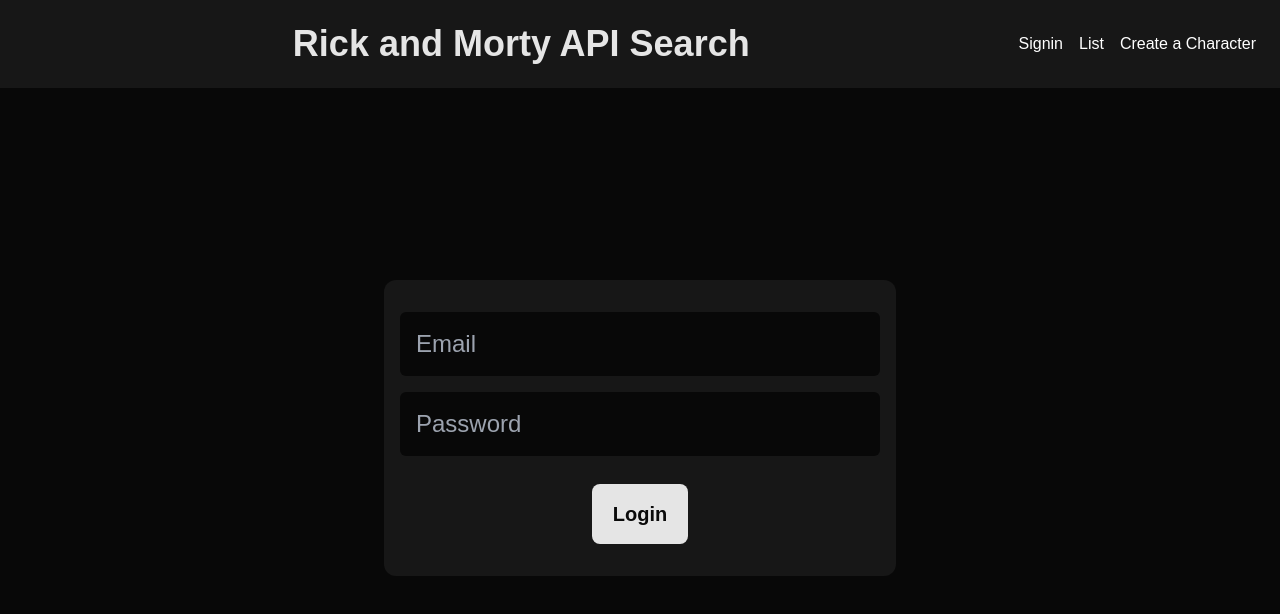
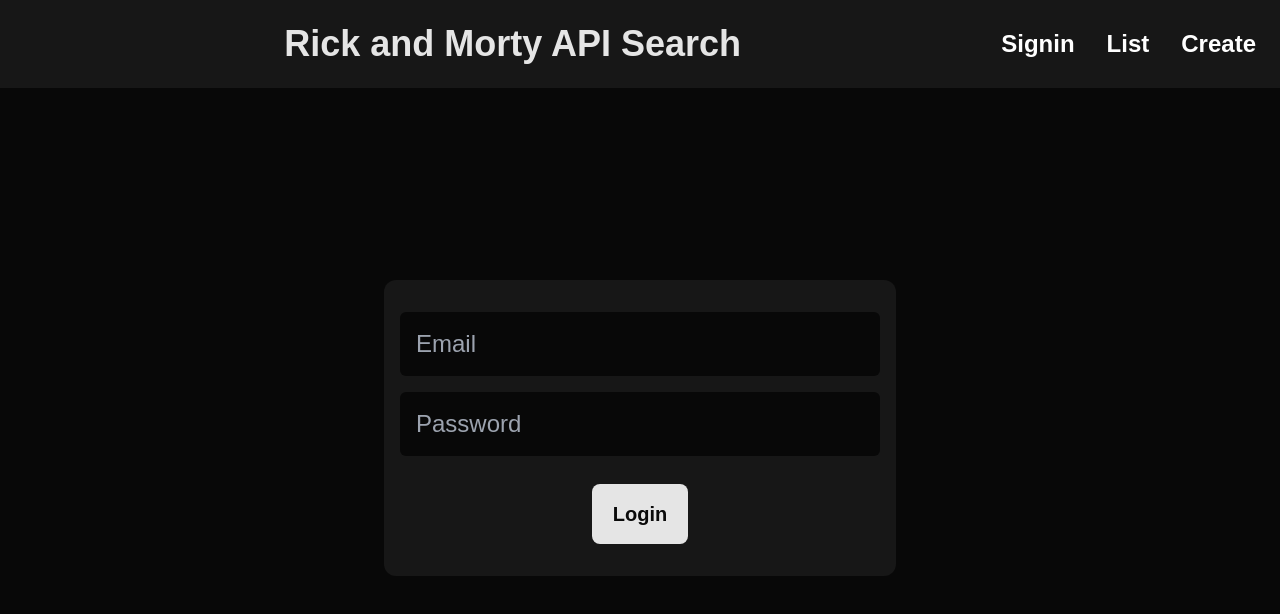
Before and after one commit to Serg-Ale/Projeto-03-FullStack-UTFPR, a React (Vite) app in the folder Front/: page / in a window 1280 px wide. Shown: the top 614 px of the page. Built offline with nearby package versions, Linux system fonts and the light colour scheme.

Commit message:
add: hover effect to header links

```diff
--- a/Front/src/components/Header.jsx
+++ b/Front/src/components/Header.jsx
@@ -3,14 +3,20 @@
 
 const Header = () => {
   return (
-    <header className="flex items-center justify-between bg-neutral-900 p-6">
+    <header className="flex items-center justify-between bg-neutral-900 p-6 font-bold">
       <h1 className="m-auto text-4xl font-bold text-neutral-200">
         Rick and Morty API Search
       </h1>
-      <div className="flex flex-row gap-4">
-        <Link to={"/signin"}>Signin</Link>
-        <Link to={"/list"}>List</Link>
-        <Link to={"/character"}>Create a Character</Link>
+      <div className="flex flex-row gap-8 text-2xl">
+        <Link to={"/signin"} className="hover:text-primary">
+          Signin
+        </Link>
+        <Link to={"/list"} className="hover:text-primary">
+          List
+        </Link>
+        <Link to={"/character"} className="hover:text-primary">
+          Create
+        </Link>
       </div>
     </header>
   );
```
